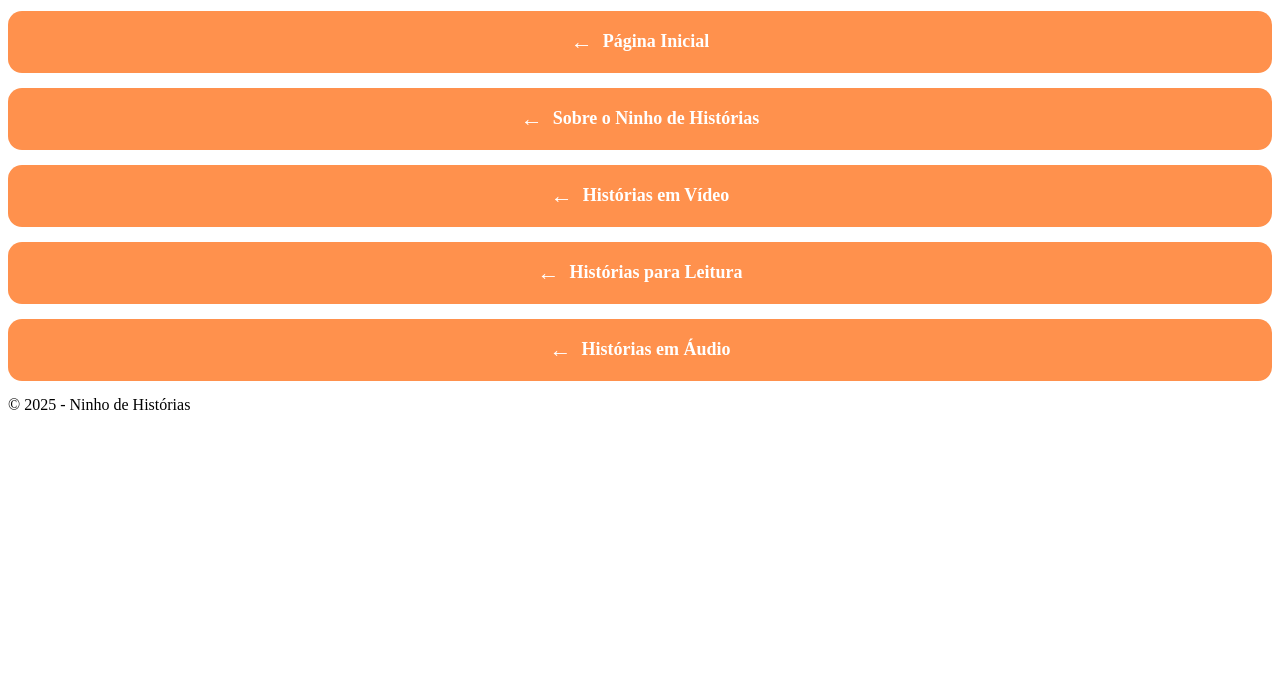
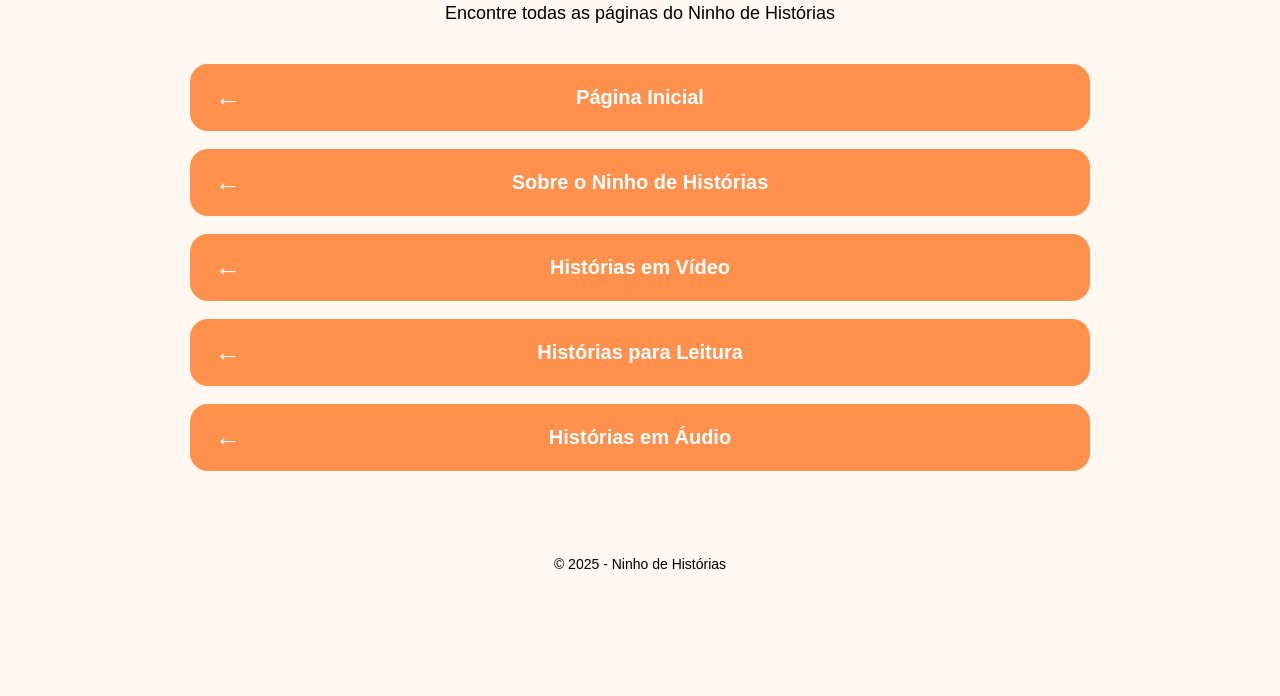
Before and after one commit to ninhodehistorias/ninho-de-historias, a plain HTML site: page mapa-do-site.html in a window 1280 px wide. Shown: the part 104-800 px from the top of the page. Drawn offline with Linux system fonts and the light colour scheme.

Commit message:
Update mapa-do-site.html

```diff
--- a/mapa-do-site.html
+++ b/mapa-do-site.html
@@ -7,34 +7,77 @@
   <meta name="description" content="Mapa do site Ninho de Histórias. Encontre todas as páginas de histórias infantis, leitura e áudios.">
 
   <style>
-  /* Botões de navegação (estilo da imagem) */
+    body {
+      margin: 0;
+      font-family: Arial, sans-serif;
+      background: #fff8f0;
+      text-align: center;
+    }
+
+    header {
+      padding: 30px 15px 10px;
+    }
+
+    header h1 {
+      font-size: 32px;
+      margin-bottom: 5px;
+    }
+
+    header p {
+      font-size: 18px;
+      margin-bottom: 30px;
+    }
+
+    section {
+      max-width: 900px;
+      margin: auto;
+      padding: 0 15px 40px;
+    }
+
+    .lista {
+      display: flex;
+      flex-direction: column;
+      gap: 18px;
+    }
+
+    /* BOTÃO AJUSTADO */
     .btn-link {
+      position: relative;
       display: flex;
       align-items: center;
       justify-content: center;
-    gap: 10px;
       background: #ff914d;
       color: white;
       text-decoration: none;
       font-weight: bold;
-    font-size: 18px;
-    padding: 18px 25px;
-    border-radius: 14px;
-    margin: 15px 0;
+      font-size: 20px;
+      padding: 22px 20px;
+      border-radius: 18px;
       transition: background 0.3s, transform 0.2s;
     }
 
     .btn-link:hover {
       background: #ff7a2c;
-    transform: scale(1.02);
+      transform: scale(1.01);
     }
 
-  .btn-link span {
-    font-size: 22px;
+    /* SETA FIXA À ESQUERDA */
+    .btn-link::before {
+      content: "←";
+      position: absolute;
+      left: 25px;
+      font-size: 26px;
+    }
+
+    footer {
+      margin-top: 30px;
+      padding: 15px;
+      font-size: 14px;
+      color: #000;
     }
   </style>
+</head>
 
-</head>
 <body>
 
 <header>
@@ -47,27 +90,26 @@
   <div class="lista">
 
     <a class="btn-link" href="index.html">
-    <span>←</span> Página Inicial
+      Página Inicial
     </a>
 
     <a class="btn-link" href="sobre.html">
-    <span>←</span> Sobre o Ninho de Histórias
+      Sobre o Ninho de Histórias
     </a>
 
     <a class="btn-link" href="historias.html">
-    <span>←</span> Histórias em Vídeo
+      Histórias em Vídeo
     </a>
 
     <a class="btn-link" href="leitura.html">
-    <span>←</span> Histórias para Leitura
+      Histórias para Leitura
     </a>
 
     <a class="btn-link" href="audios.html">
-    <span>←</span> Histórias em Áudio
+      Histórias em Áudio
     </a>
 
   </div>
-
 
 </section>
 
```
Lines whose indentation alone changed are shown as unchanged.
